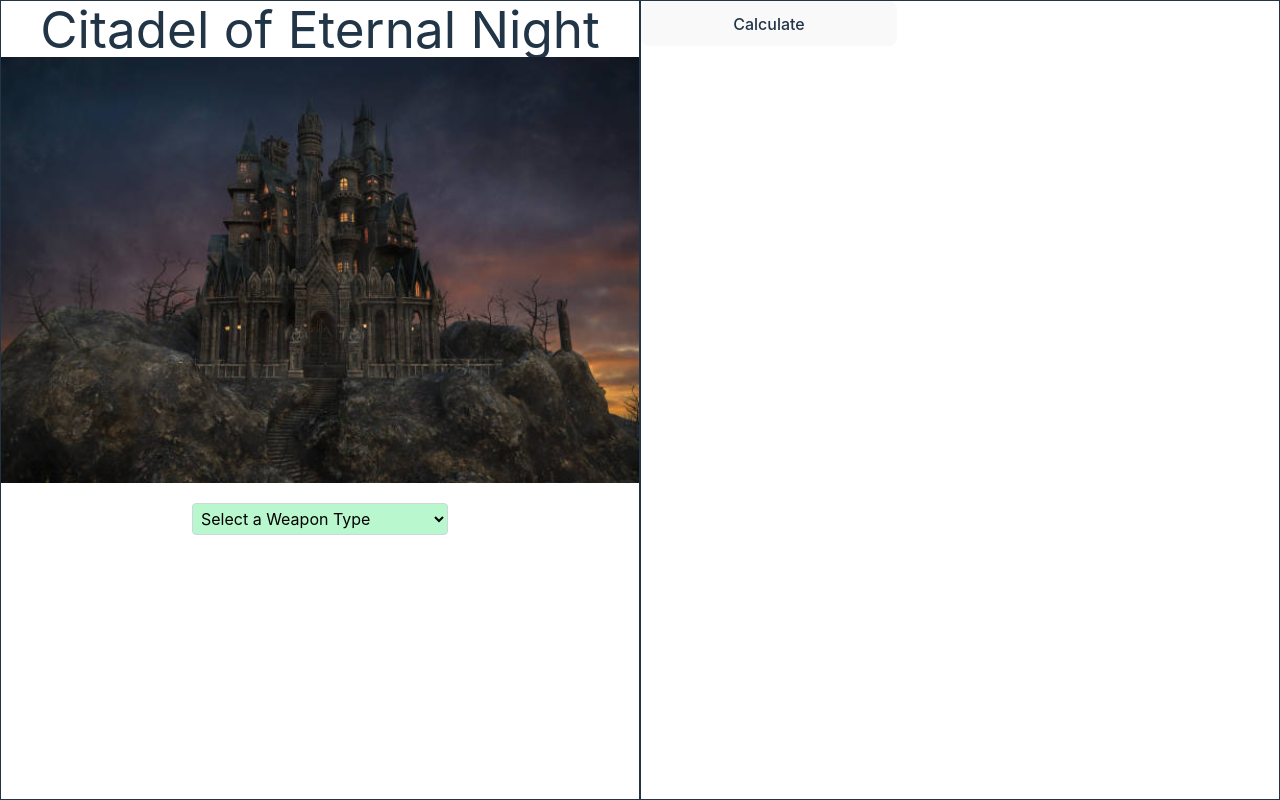
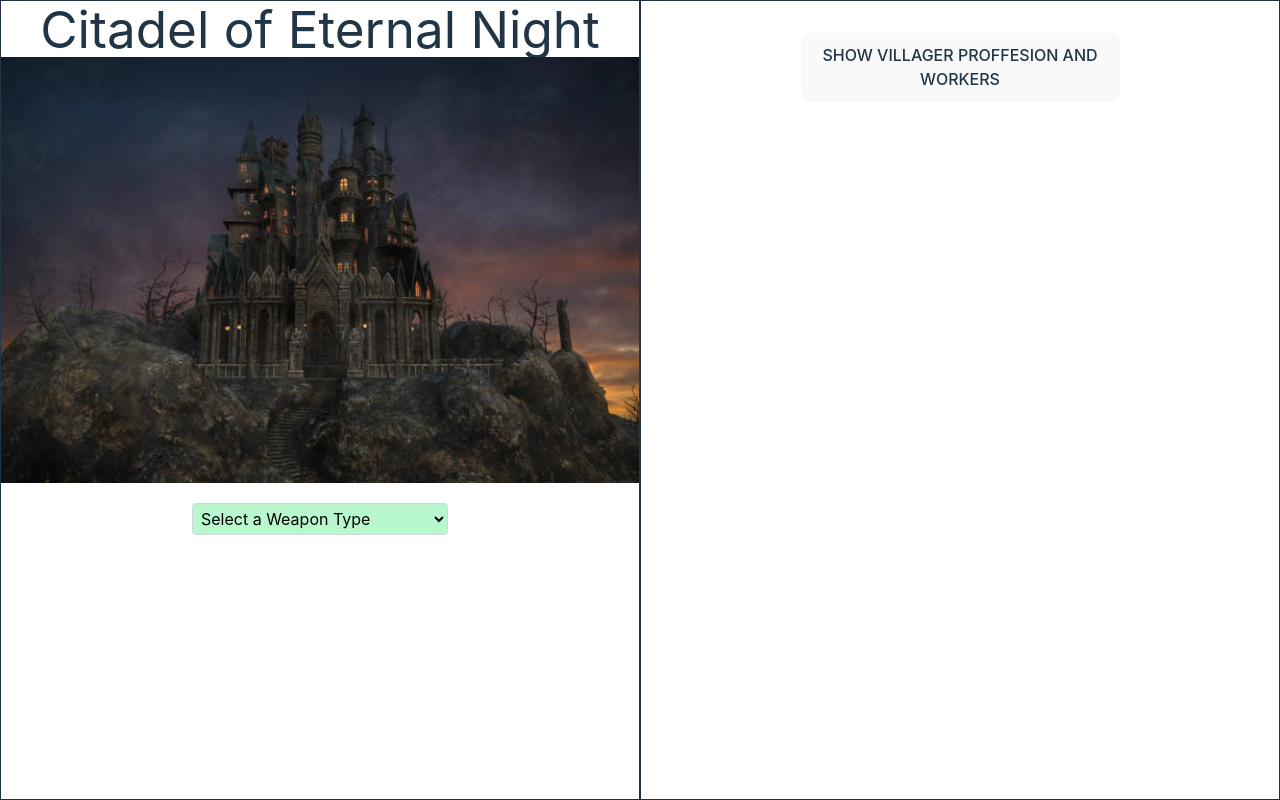
Before and after one commit to llabaka/lander-labaka-RECU-intcli2425, a React (Vite) app: page / in a window 1280 px wide. Built offline with nearby package versions, Linux system fonts and the light colour scheme.

Commit message:
[MAIN][ADD] Button calculates correclty

```diff
--- a/src/App.tsx
+++ b/src/App.tsx
@@ -16,7 +16,7 @@ function App() {
     filterTower();
     console.log(showingTower);
 
-  }, [weaponName])
+  }, [showingTower])
 
   const filterTower = async () => {
     let filteredTower = showingTower;
@@ -32,6 +32,11 @@ function App() {
     setShowingWorkers(villagers);
   };
 
+  useEffect(() => {
+    console.log(showingWorkers);
+
+  },[showingWorkers])
+
   return (
     <>
       <div className='flex flex-start h-screen w-screen justify-self-start'>
@@ -45,6 +50,7 @@ function App() {
 
         <RightContainer
           showVillagers={showVillagers}
+          showingWorkers={showingWorkers}
         />
       </div>
     </>
--- a/src/components/RightContainer.tsx
+++ b/src/components/RightContainer.tsx
@@ -1,18 +1,17 @@
-import { Towers } from "../types/MegaEpicFortress";
-
 interface RightContainerInterface {
     showVillagers: () => void;
+    showingWorkers: {}
 }
 
 const RightContainer: React.FC<RightContainerInterface> = ({ showVillagers }) => {
 
     return (
-        <div className='flex flex-col h-full w-[50%] border-1'>
+        <div className='flex flex-col h-full w-[50%] border-1 items-center'>
             <button
                 onClick={showVillagers}
-                className="w-64 p-2 border border-gray-300 rounded"
+                className="w-[50%] p-2 mt-[5%] border border-gray-300 rounded"
             >
-                Calculate
+                SHOW VILLAGER PROFFESION AND WORKERS
             </button>
         </div>
     );
--- a/src/components/WeaponFilter.tsx
+++ b/src/components/WeaponFilter.tsx
@@ -18,12 +18,10 @@ const WeaponFilter: React.FC<WeaponFilterInterface> = ({ weaponName, setWeaponNa
                 className="w-64 p-1 border bg-green-200 border-gray-300 rounded text-black"
             >
                 <option value="" className="text-black">Select a Weapon Type</option>
-                <option value="Arcane Cannon" className="text-yellow-400">{weaponTypes[0]}</option>
-                <option value="epic" className="text-orange-400">{weaponTypes[1]}</option>
-                <option value="mythic" className="text-purple-400">{weaponTypes[2]}</option>
-                <option value="mythic" className="text-purple-400">{weaponTypes[3]}</option>
-                <option value="mythic" className="text-purple-400">{weaponTypes[4]}</option>
-                <option value="mythic" className="text-purple-400">{weaponTypes[5]}</option>
+                <option value="Ballista" className="text-yellow-400">{weaponTypes[0]}</option>
+                <option value="Arcane Cannon" className="text-orange-400">{weaponTypes[1]}</option>
+                <option value="Elemental Bow" className="text-purple-400">{weaponTypes[4]}</option>
+                <option value="Banana" className="text-purple-400">{weaponTypes[5]}</option>
             </select>
         </div>
     );
```
